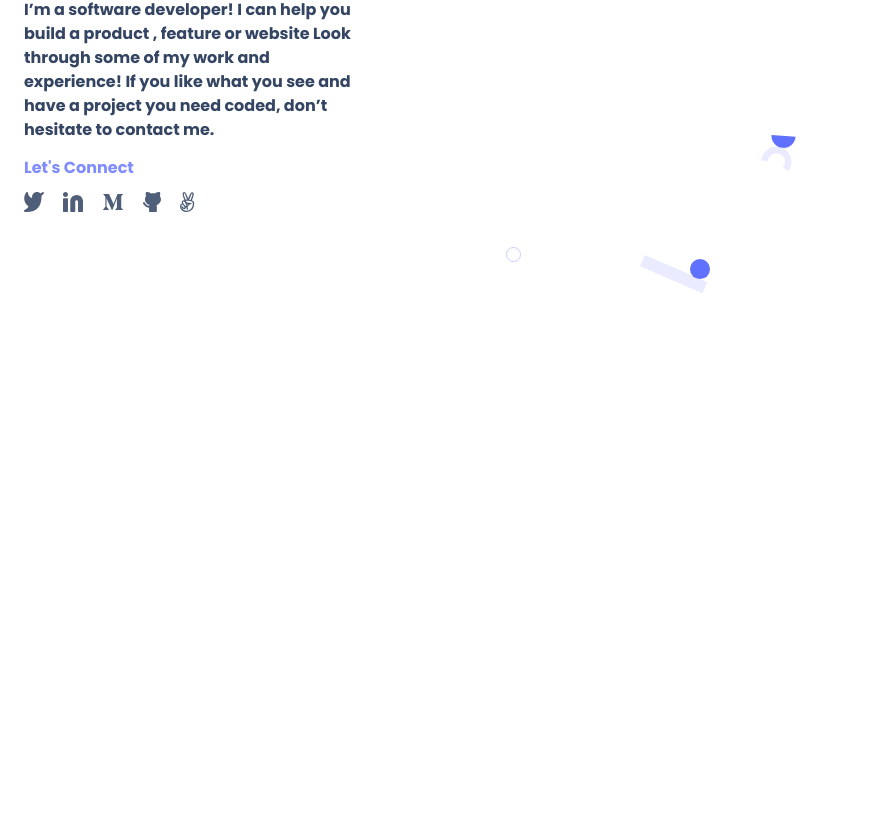
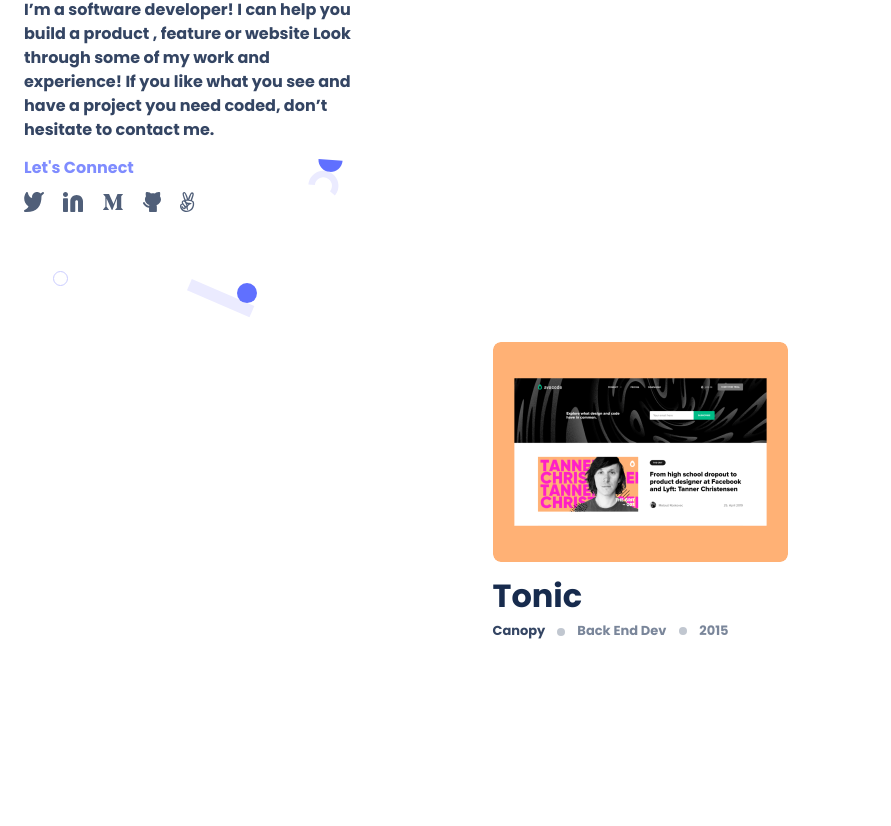
Before and after one commit to Harr-is/Portfolio, a website: page index.html in a window 1280 px wide. Shown: the part 326-1152 px from the top of the page, without its empty margins (0-891 px from the left). Before the commit the page ends 800 px from the top, so only its background shows below. Drawn offline with Linux system fonts and the light colour scheme.

Commit message:
Created Work Container, having 4 Rows in a Grid

```diff
--- a/index.html
+++ b/index.html
@@ -15,10 +15,28 @@
         <div class="menu_icon"><img src="Normal Button/Icon - Menu.svg" alt="Menu"></div>
     </header>
     <section class="headline">
-        <div class="primaryText">I am Haris. <br>Good To See You!</div>
+        <div class="primaryText">I am Haris <br>Good To See You!</div>
         <div class="primary2">I’m a software developer! I can help you build a product , feature or website Look through some of my work and experience! If you like what you see and have a project you need coded, don’t hesitate to contact me.</div>
         <div class="connect">Let's Connect</div>
         <div class="social"><img src="social media icons.svg" alt="Social Media Icons here"></div>
     </section>
+    <ul class="works">
+     <li class="card">
+        <img class="image1" src="./Snapshoot Portfolio.png" alt="Image">
+        <div class="primarytext3">
+            <div class="projectTitle">Tonic</div>
+            <div class="frame2">
+                <div class="client">Canopy</div>
+                <div class="counter"><img src="./Counter.svg" alt=""></div>
+                <div class="role">Back End Dev</div>
+                <img class="counter" src="./Counter.svg" alt="">
+                <div class="yearlabel">2015</div>
+            </div>
+        </div>
+    </li>
+    <li class="card"></li>
+    <li class="card"></li>
+    <li class="card"></li>
+    </ul>
 </body>
 </html>
--- a/style.css
+++ b/style.css
@@ -3,15 +3,6 @@
   padding: 0;
   zoom: 0%;
 }
-
-body {
-  margin: 0;
-  padding: 0;
-  background-image: url(./header-shapes\ mobile@2x.svg);
-  background-repeat: no-repeat;
-  background-position: center;
-}
-
 .header {
   display: flex;
   width: 375px;
@@ -48,6 +39,9 @@
   padding: 114px 24px;
   flex-direction: column;
   gap: 12px;
+  background-image: url(./header-shapes\ mobile@2x.svg);
+  background-repeat: no-repeat;
+  background-position: center;
 }
 
 .primaryText {
@@ -88,3 +82,98 @@
   width: 170.167px;
   height: 20px;
 }
+.works{
+  display: grid;
+  grid-template-rows: 697px 697px 697px 697px;
+}
+.card{
+  width: Hug (327px);
+  height: Hug (552px);
+  padding: 16px;
+  border-radius: 16px;
+  border: 1px;
+  gap: 12px;
+  display: flex;
+  flex-direction: column;
+  align-items: center;
+}
+.image1{
+  width: 295px;
+  height: 220px;
+  border-radius: 8px;
+}
+.primarytext3{
+  display: flex;
+flex-direction: column;
+align-items: flex-start;
+gap: 12px;
+width: Hug (295px);
+height: Hug (80px);
+}
+.projectTitle{
+  width: 295px;
+  height: 36px;
+  font-family: 'Poppins';
+  font-size: 32px;
+  font-weight: 700;
+  line-height: 44px;
+  letter-spacing: 0em;
+  text-align: left;
+  color: #172B4D;
+}
+.frame2{
+  width: Hug (236px);
+  height: Hug (32px);
+  gap: 12px;
+  display: flex;
+  align-items: center;
+}
+.client{
+  width: Hug (55px);
+  height: Hug (32px);
+  padding: 8px, 0px, 8px, 0px;
+  display: flex;
+  align-items: center;
+  color: #344563;
+  styleName: Caption / 1 - Bolder;
+  font-family: 'Poppins';
+  font-size: 13px;
+  font-weight: 600;
+  line-height: 16px;
+  letter-spacing: 0em;
+  text-align: left;
+}
+.counter{
+  width: 8px;
+height: 18px;
+color: #C1C7D0;
+}
+.role{
+
+  display: flex;
+  padding: 8px, 0px, 8px, 0px;
+  align-items: center;
+  color: var(--neutrals-n-100, #7A869A);
+  font-family: 'Poppins';
+  font-size: 13px;
+  font-style: normal;
+  font-weight: 600;
+  line-height: 16px;
+  width: 90px;
+  height: 16px;
+}
+.yearlabel{
+  width: Hug (29px);
+  height: Hug (32px);
+  padding: 8px, 0px, 8px, 0px;
+  display: flex;
+  align-items: center;
+  color: var(--neutrals-n-100, #7A869A);
+  font-family: Poppins;
+  font-size: 13px;
+  font-style: normal;
+  font-weight: 600;
+  line-height: 16px;
+  width: 29px;
+  height: 16px;
+}
```
Also changed, not shown: Counter.svg (added), Snapshoot Portfolio.png (added), card 1.png (added).
